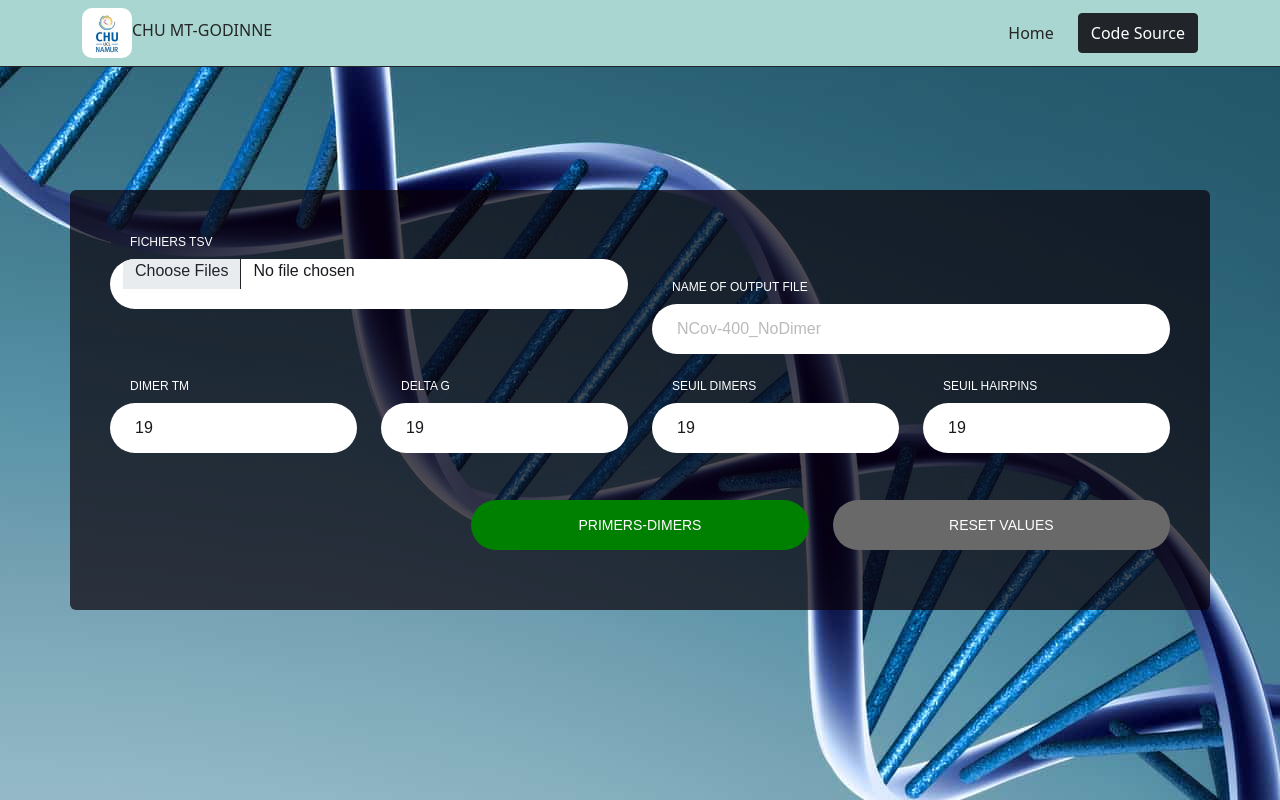
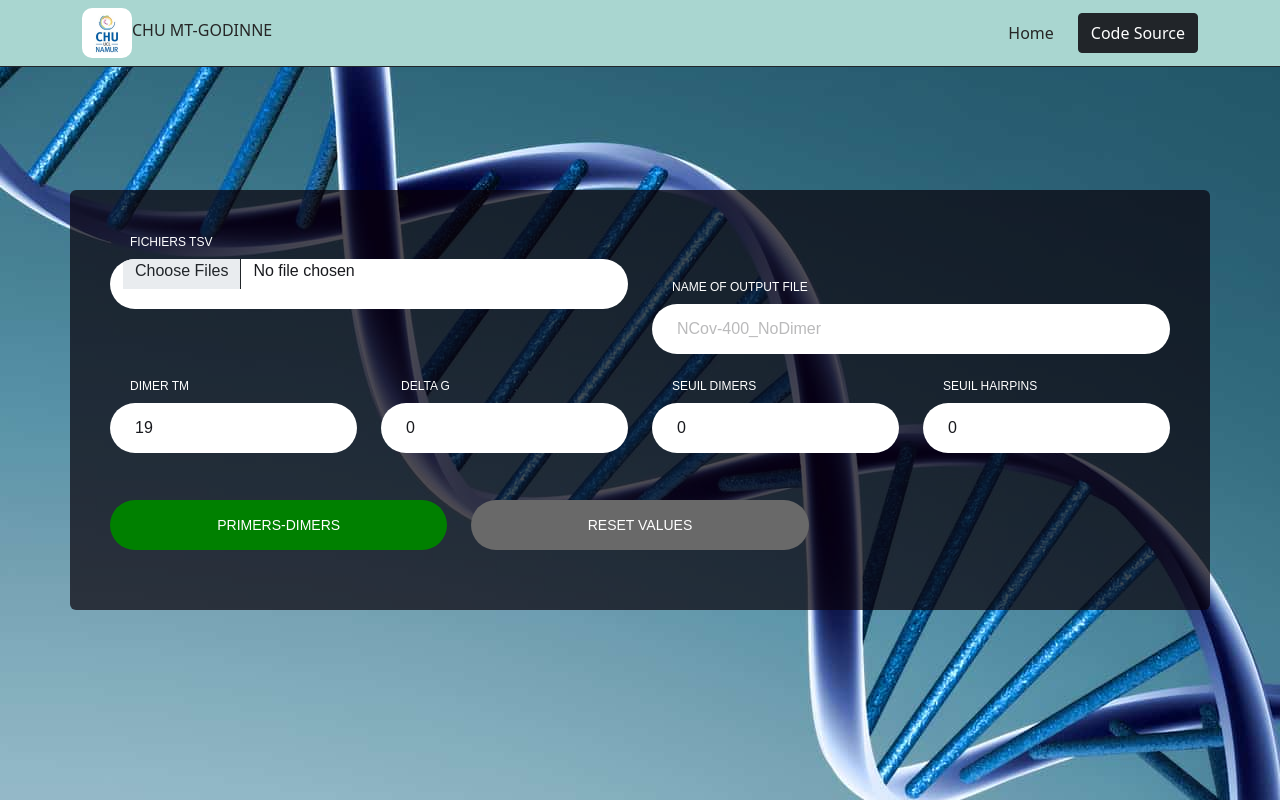
Before and after one commit to Guyriche/ProjetCHU_Mt_Godine, a Python web app: template public/templates/dimers.html in a window 1280 px wide. Run offline with Jinja, Linux system fonts and the light colour scheme; the template is opened without the code that fills it, so the values that code supplies are empty.

Commit message:
Add proprieties in dimers.html

```diff
--- a/public/static/js/query_for_dimers.js
+++ b/public/static/js/query_for_dimers.js
@@ -48,7 +48,7 @@ form.onsubmit = function (event){
                 })*/
                 $('#myModalDimer').modal('hide');
             }
-            form.reset(); // reset form after AJAX Success.
+            //form.reset(); // reset form after AJAX Success.
         }
     }
 
--- a/public/static/js/queryforPrimer.js
+++ b/public/static/js/queryforPrimer.js
@@ -55,6 +55,7 @@ form.onsubmit = function (event){
 
     //Send the form data
     xhr.send(data);
+    //$('#myModal').modal('show');
 
     xhr.onreadystatechange = function () {
         if(xhr.readyState == XMLHttpRequest.DONE){
--- a/public/templates/dimers.html
+++ b/public/templates/dimers.html
@@ -69,7 +69,7 @@
                                     <div class="col-md-6">
                                         <div class="form-group">
                                           <span class="form-label" id="Name">Name of Output File</span>
-                                          <input class="form-control" type="text" id="name_output_Dimers" placeholder="NCov-400_NoDimer"  required/>
+                                          <input class="form-control" type="text" id="name_output_Dimers" placeholder="NCov-400_NoDimer" required/>
                                         </div>
                                     </div>
                                 </div>
@@ -83,29 +83,26 @@
                                     <div class="col-md-3">
                                         <div class="form-group">
                                             <span class="form-label">Delta G</span>
-                                            <input class="form-control" type="number" id="DeltaG" placeholder="T°" value="19"/>
+                                            <input class="form-control" type="number" id="DeltaG" placeholder="T°" value="0"/>
                                         </div>
                                     </div>
                                     <div class="col-md-3">
                                         <div class="form-group">
                                             <span class="form-label">Seuil Dimers</span>
-                                            <input class="form-control" type="number" id="seuilD" placeholder="T°" value="19"/>
+                                            <input class="form-control" type="number" id="seuilD" placeholder="T°" value="0"/>
                                         </div>
                                     </div>
                                     <div class="col-md-3">
                                         <div class="form-group">
                                             <span class="form-label">Seuil Hairpins</span>
-                                            <input class="form-control" type="number" id="SeuilH" placeholder="T°" value="19"/>
+                                            <input class="form-control" type="number" id="SeuilH" placeholder="T°" value="0"/>
                                         </div>
                                     </div>
                                 </div>
                                 <div class="row">
-                                    <div class="col-lg-4">
-
-                                    </div>
                                     <div class="col-md-4">
                                         <div class="form-btn">
-                                          <button type="submit" id="submitBtnDimer" class=" submit-btn">Primers-Dimers</button>
+                                          <button id="submitBtnDimer" class=" submit-btn"  data-bs-toggle="modal" data-bs-target="#myModalDimer">Primers-Dimers</button>
                                         </div>
                                     </div>
                                     <div class="col-md-4">
--- a/public/templates/primers.html
+++ b/public/templates/primers.html
@@ -172,7 +172,7 @@
                   <div class="row" >
                     <div class="col-md-6">
                       <div class="form-btn">
-                        <button  id="submitBtn" class="submit-btn" data-toggle="modal" data-target="#myModal">Design Primers</button>
+                        <button  id="submitBtn" class="submit-btn" data-bs-toggle="modal" data-bs-target="#myModal">Design Primers</button>
                       </div>
                     </div>
                     <div class="col-md-6">
```
